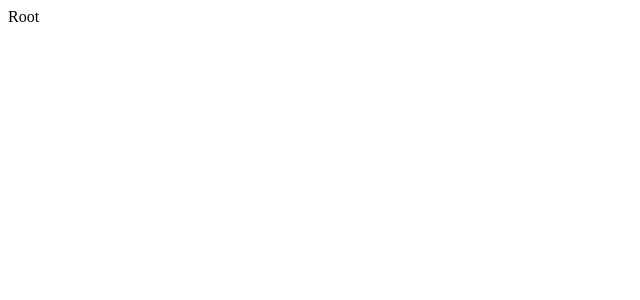
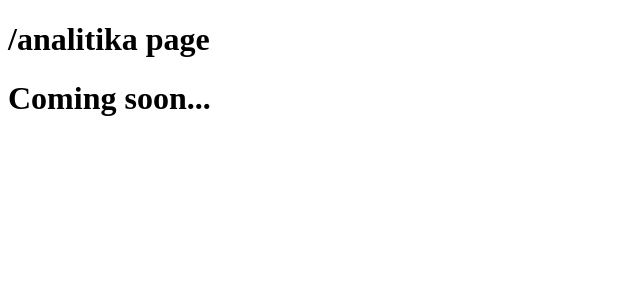
Before and after one commit to mukhtorov/crm-project, a React (Vite) app: page /analitika in a window 1280 px wide. Shown: the top 300 px of the page, without its empty margins (0-640 px from the left). Built offline with nearby package versions, Linux system fonts and the light colour scheme.

Commit message:
route configuration

```diff
--- a/src/main.jsx
+++ b/src/main.jsx
@@ -2,9 +2,12 @@ import React from "react";
 import ReactDOM from "react-dom/client";
 import "./index.css";
 import Root from "./root";
+import { BrowserRouter } from "react-router-dom";
 
 ReactDOM.createRoot(document.getElementById("root")).render(
   <React.StrictMode>
-    <Root />
+    <BrowserRouter>
+      <Root />
+    </BrowserRouter>
   </React.StrictMode>
 );
--- a/src/root/index.jsx
+++ b/src/root/index.jsx
@@ -1,7 +1,38 @@
+import { Navigate, Route, Routes } from "react-router-dom";
 import { Container } from "./style";
+import sidebar from "../utils/sidebar";
 
 export const Root = () => {
-  return <Container>Root</Container>;
+  return (
+    <Container>
+      <Routes>
+        {sidebar.map((parent) => {
+          const ElementParent = parent.element;
+          if (parent?.children) {
+            return parent.children.map((child) => {
+              const ElementChild = child.element;
+              return (
+                <Route
+                  key={child.id}
+                  path={child.path}
+                  element={<ElementChild />}
+                />
+              );
+            });
+          } else
+            return (
+              <Route
+                key={parent.id}
+                path={parent.path}
+                element={<ElementParent />}
+              />
+            );
+        })}
+        <Route path="/" element={<Navigate to={"/analitika"} />} />
+        <Route path="*" element={<h1>404 not found</h1>} />
+      </Routes>
+    </Container>
+  );
 };
 
 export default Root;
--- a/src/utils/sidebar.js
+++ b/src/utils/sidebar.js
@@ -8,7 +8,7 @@ import Course from "../assets/icons/course.svg?react";
 import HR from "../assets/icons/hr.svg?react";
 import Settings from "../assets/icons/setting.svg?react";
 // Components
-import { Generics } from "../views/Generics";
+import { Generics } from "../view/Generics";
 // import { AnalitikaView } from "../views/Analitika";
 // import LidsAllView from "../views/LidsAll";
 // import FirstClassView from "../views/FirstClass";
--- a/src/view/Generics/index.jsx
+++ b/src/view/Generics/index.jsx
@@ -5,7 +5,7 @@ export const Generics = () => {
   const location = useLocation();
   return (
     <Container>
-      <h1>{location.pathname}</h1>
+      <h1>{location.pathname} page</h1>
       <h1>Coming soon...</h1>
     </Container>
   );
```
